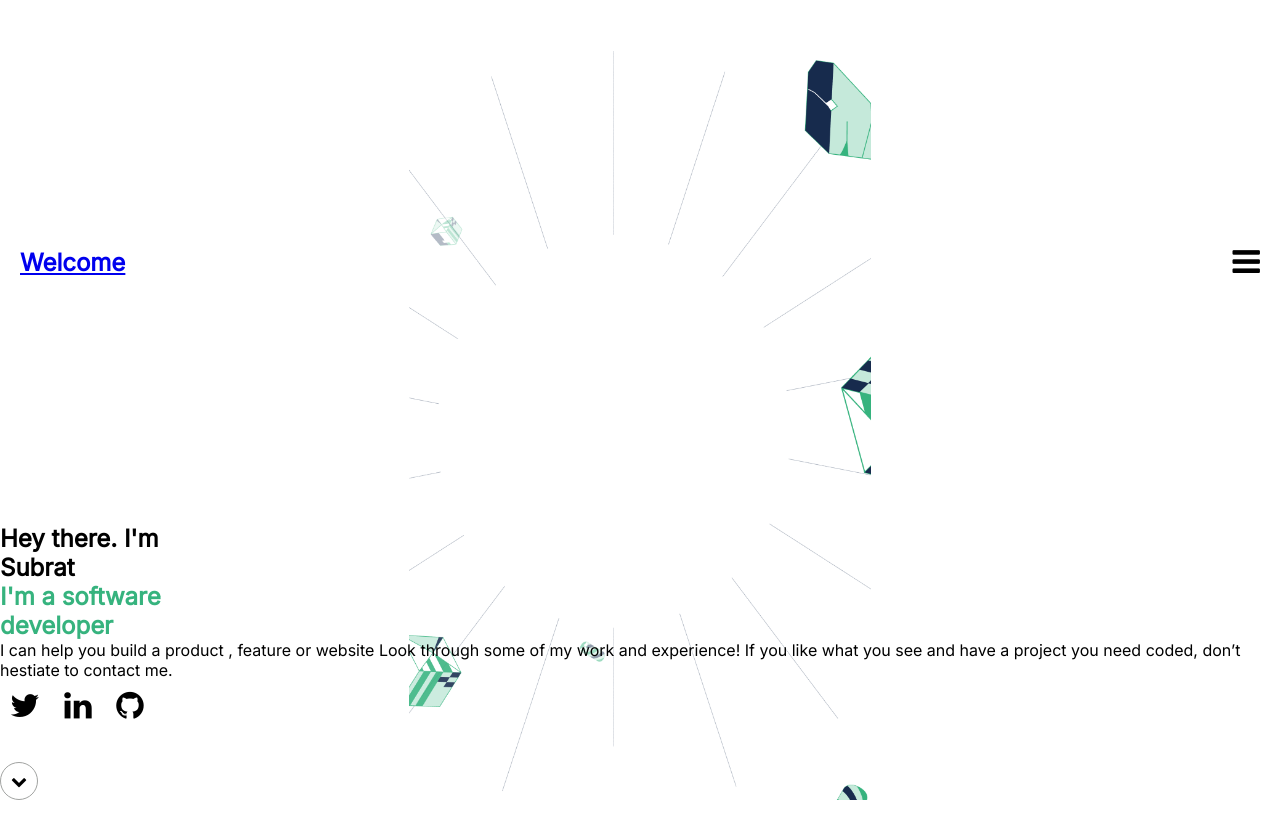
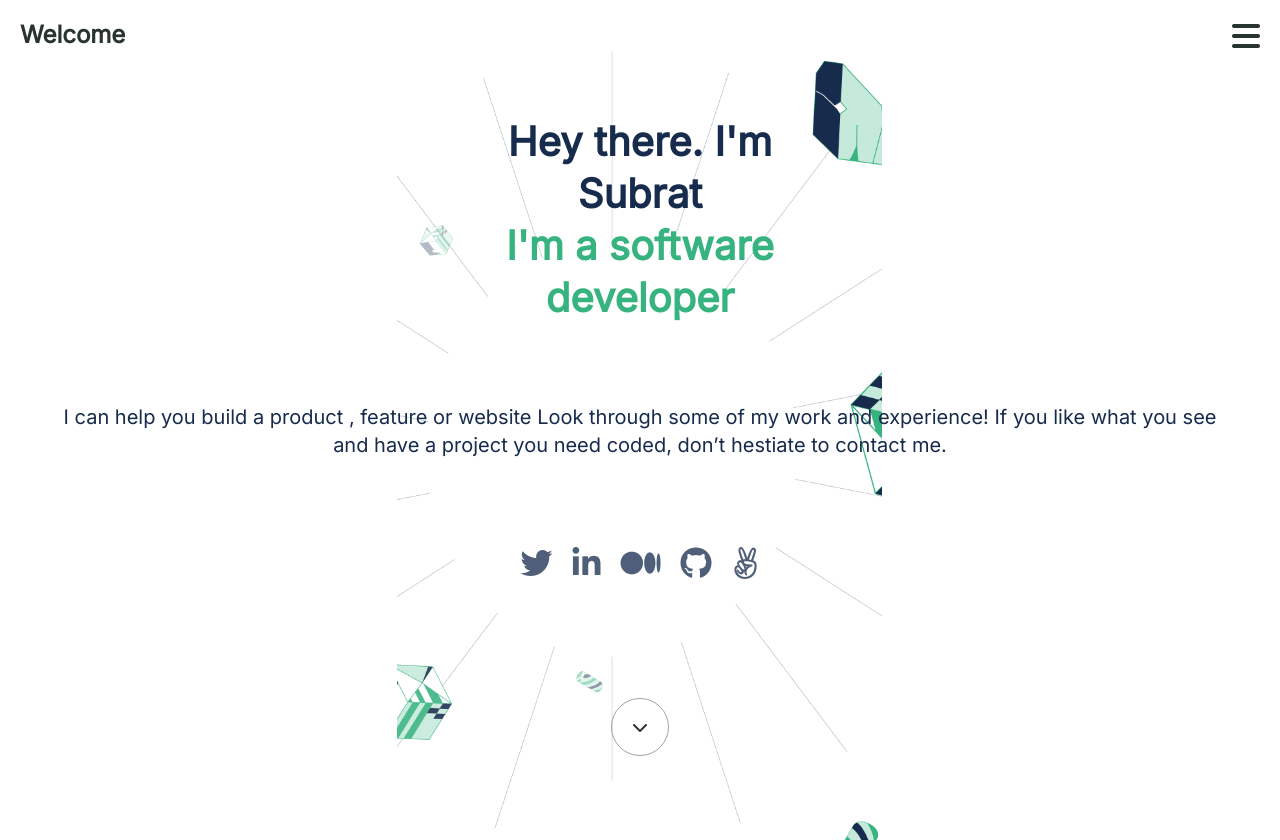
Before and after one commit to subrataindia/Portfolio-setup-and-mobile-version-skeleton, a website: page index.html in a window 1280 px wide. Before the commit the page ends 800 px from the top, so only its background shows below. Drawn offline with Linux system fonts and the light colour scheme.

Commit message:
Update : style.css icon colors

```diff
--- a/index.html
+++ b/index.html
@@ -6,10 +6,11 @@
     <meta name="viewport" content="width=device-width, initial-scale=1.0">
     <title>Portfolio - Subrat Dash!</title>
     <link rel="stylesheet" href="style.css">
-    <link rel="stylesheet" href="https://cdnjs.cloudflare.com/ajax/libs/font-awesome/4.7.0/css/font-awesome.min.css">
+    <!-- <link rel="stylesheet" href="https://cdnjs.cloudflare.com/ajax/libs/font-awesome/4.7.0/css/font-awesome.min.css"> -->
     <link rel="preconnect" href="https://fonts.googleapis.com">
     <link rel="preconnect" href="https://fonts.gstatic.com" crossorigin>
     <link href="https://fonts.googleapis.com/css2?family=Inter&display=swap" rel="stylesheet">
+    <script src="https://kit.fontawesome.com/8f83bc8378.js" crossorigin="anonymous"></script>
 </head>
 <body>
     <header>
@@ -19,17 +20,21 @@
         </nav>
 
     </header>
-    <section>
-      <h1>Hey there. I'm <br />Subrat <br /><span class="profession">I'm a software<br />developer</span></h1>
+    <section id="main">
+      <h1>Hey there. I'm <br />Subrat <p class="profession">I'm a software<br />developer</p></h1>
       <p> I can help you build a product , feature or website Look through some of my work and experience! If you like
         what you see and have a project you need coded,
         don’t hestiate to contact me.</p>
-      <div class="socialIcons">
-        <i class="fa fa-twitter fa-2x"></i>
-        <i class="fa fa-linkedin fa-2x"></i>
-        <i class="fa fa-github fa-2x"></i>
-      </div>
-      <i class="fa fa-chevron-down "></i>
+      <ul class="socialIcons">
+        <li><a href="#" class="fa fa-twitter fa-2x"></a></li>
+        <li><a href="#" class="fa fa-linkedin fa-2x"></a></li>
+        <li><a href="#" class="fab fa-medium-m fa-2x"></a></li>
+        <li><a href="#" class="fa fa-github fa-2x"></a></li>
+        <li><a href="#" class="fa fa-angellist fa-2x"></a></li>
+      </ul>
+      <span class="chevron-down">
+        <i class="fa fa-chevron-down"></i>
+      </span>
     </section>
 
 </body>
--- a/style.css
+++ b/style.css
@@ -1,6 +1,8 @@
 :root {
-  --main-color: "#172b4d";
+  --nav-header: #28352f;
+  --main-color: #172b4d;
   --secondary-color: #36b37e;
+  --social-icons: #505F79;
 }
 * {
   margin: 0;
@@ -18,57 +20,64 @@ body {
   background-size: auto 100%;
   background-repeat: no-repeat;
   background-position: center 50px;
+  padding: 20px;
 }
 
 header {
   display: flex;
   justify-content: space-between;
-  align-items: center;
   flex: 1 1 auto;
-  padding: 0 20px;
 }
-
-main {
+header > a {
+  text-decoration: none;
+  color: var(--nav-header);
+}
+nav {
+  color: var(--nav-header);
+}
+#main {
   display: flex;
   flex-direction: column;
   padding: 64px 24px;
   justify-content: space-between;
   text-align: center;
-  flex: 1 1 auto;
-  overflow-y: scroll;
+  flex: 1 1 100%;
 }
 
 .profession {
   color: var(--secondary-color);
 }
 
-main > p {
+#main > p {
   font-size: 20px;
   line-height: 28px;
 }
 
-main > h1 {
+#main > h1 {
   font-size: 40px;
-}
-
-footer {
-  display: flex;
-  flex-direction: column;
-  align-items: center;
-  flex: 1 1 auto;
+  line-height: 52px;
 }
 
 .fa-chevron-down {
   border: 1px solid rgb(161, 163, 161);
   border-radius: 50%;
+  padding: 20px;
+  color: var(--nav-header);
+}
+.socialIcons {
+  display: flex;
+  justify-content: center;
+}
+.socialIcons a {
+  color: var(--social-icons);
   padding: 10px;
+  margin-bottom: 30px;
+  text-decoration: none;
+}
+.socialIcons li {
+  list-style-type: none;
 }
 
-.socialIcons > i {
-  padding: 10px;
-  margin-bottom: 30px;
-}
-
-.socialIcons > i:hover {
+.socialIcons a:hover {
   color: var(--secondary-color);
 }
```
